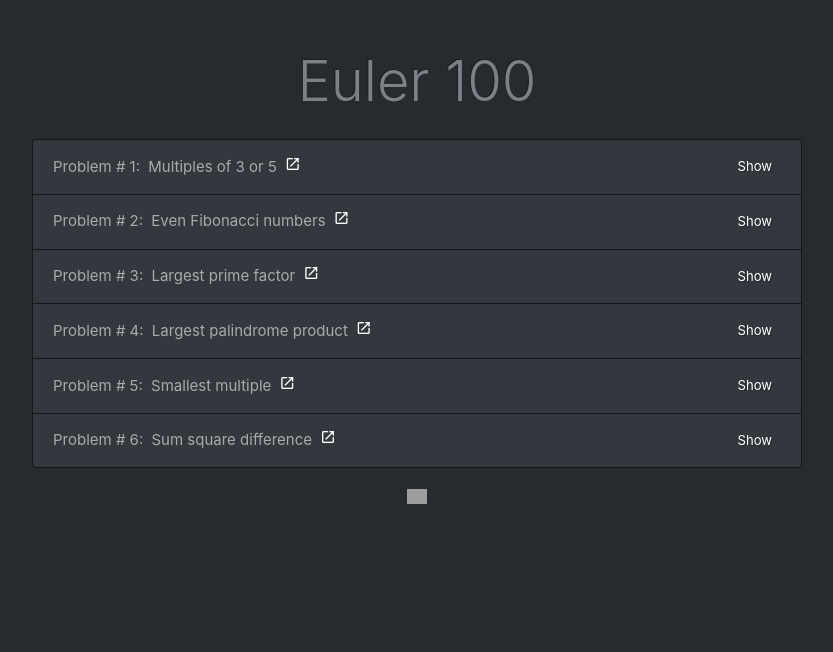
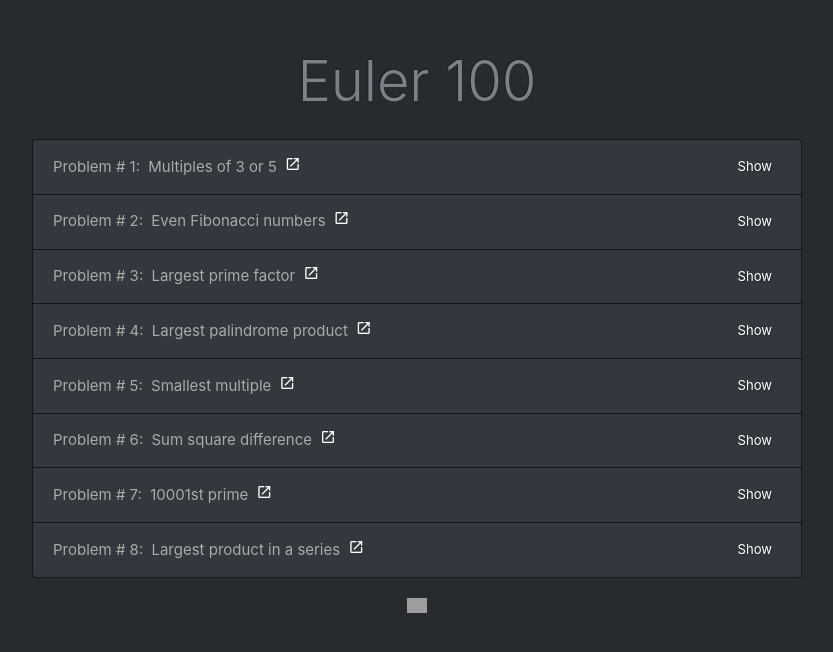
Before and after one commit to kimfucious/euler100, a React (Create React App) app: page / in a window 1280 px wide. Shown: the top 652 px of the page, without its empty margins (223-1056 px from the left). Built offline with nearby package versions, Linux system fonts and the light colour scheme; grey boxes are pictures that could not be loaded.

Commit message:
update for problems 7 & 8

```diff
--- a/src/problems/index.js
+++ b/src/problems/index.js
@@ -4,5 +4,7 @@ import * as p3 from "./p_3";
 import * as p4 from "./p_4";
 import * as p5 from "./p_5";
 import * as p6 from "./p_6";
+import * as p7 from "./p_7";
+import * as p8 from "./p_8";
 
-export const problems = [p1, p2, p3, p4, p5, p6];
+export const problems = [p1, p2, p3, p4, p5, p6, p7, p8];
```
